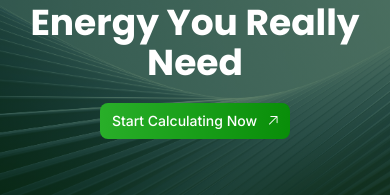
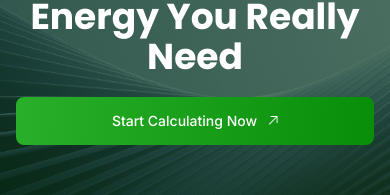
Before and after one commit to fort-solar/staging-landing-clone, a Next.js app: page /energy-calculator in a window 390 px wide. Shown: the part 173-368 px from the top of the page. Built offline with nearby package versions, Linux system fonts and the light colour scheme; no server answers.

Commit message:
button responsiveness

```diff
--- a/components/ui/calculator/ CalculatorHero.tsx
+++ b/components/ui/calculator/ CalculatorHero.tsx
@@ -7,9 +7,9 @@ const CalculatorHero = () => {
     return (
         <div className='h-[35vh]'>
             <div className="relative bg-[url('/calculator_hero_image.jpg')] bg-cover bg-center h-full z-10">
-            <div className='absolute px-4 inset-0 z-10 max-w-6xl mx-auto flex flex-col lg:flex-row items-center text-center lg:text-start gap-5 lg:gap-0 justify-center lg:justify-between'>
+            <div className='absolute px-4 inset-0 z-10 w-full max-w-6xl mx-auto flex flex-col lg:flex-row items-center text-center lg:text-start gap-5 lg:gap-0 justify-center lg:justify-between'>
                 <h1 className="max-w-2xl text-4xl lg:text-5xl font-bold font-poppins text-white leading-10 lg:leading-16 ">Find Out How Much Energy You Really Need</h1>
-                 <Link href="">
+                 <Link href="" className="w-full lg:w-fit">
                             <Button
                                 className="
                             transition-all
@@ -17,6 +17,9 @@ const CalculatorHero = () => {
                       cursor-pointer
                       text-sm
                       flex
+                      w-full
+                      lg:w-fit
+                      py-6
                       items-center
                       justify-center
                       gap-3
```
